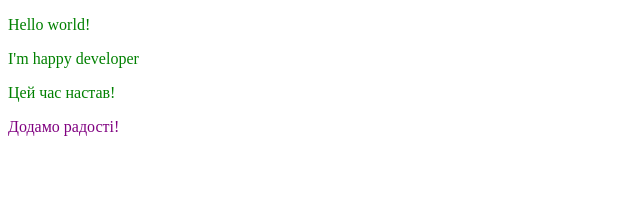
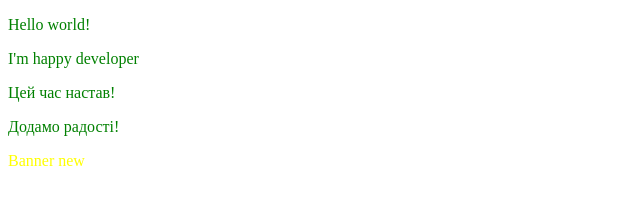
Before and after one commit to oksanalesko/js-free, a plain HTML site: page lesson_1/index.html in a window 1280 px wide. Shown: the whole page, without its empty margins (0-640 px from the left). Drawn offline with Linux system fonts and the light colour scheme.

Commit message:
added banner

```diff
--- a/lesson_1/index.html
+++ b/lesson_1/index.html
@@ -11,5 +11,6 @@
    <p>I'm happy developer</p>
    <p>Цей час настав!</p>
    <p>Додамо радості!</p>
+   <div>Banner new</div>
 </body>
 </html>
--- a/lesson_1/style.css
+++ b/lesson_1/style.css
@@ -4,3 +4,6 @@ p {
 p:last-child {
    color: purple;
 }
+div {
+   color: yellow;
+}
```
